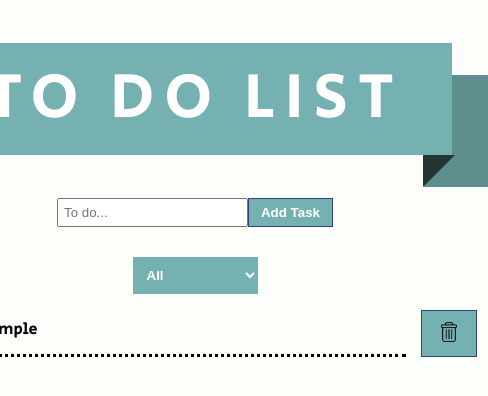
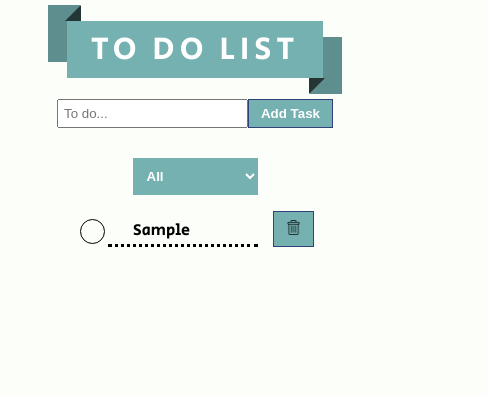
Before and after one commit to Gogulan12/task-app, a React (Create React App) app: page / in a window 390 px wide. Both pictures are taken after typing "Sample" into the empty fields and a click on the button "Add Task". Shown: the top 396 px of the page, 488 px wide, since content can reach past the window. Built offline with nearby package versions, Linux system fonts and the light colour scheme.

Commit message:
added media queries

```diff
--- a/src/App.css
+++ b/src/App.css
@@ -37,15 +37,7 @@
   }
 }
 
-/* colours to use:
-  A63446
-  FBFEF9
-  0C6291
-  000004
-  7E1946
-
-  #76b1b2
-*/
+/* //////////////////HEADER SECTION ///////////////////////////////// */
 
 body {
   background-color: #fbfef9;
@@ -65,7 +57,6 @@ header {
 h1 {
   position: relative;
   display: inline-block;
-  /* font-family: $basefont; */
   font-weight: 500;
   letter-spacing: 0.15em;
   white-space: nowrap;
@@ -118,7 +109,6 @@ span:before {
   bottom: -0.5em;
   left: -0.05em;
   pointer-events: none;
-  /* -webkit-mask: none; */
 }
 
 span:before {
@@ -139,14 +129,47 @@ span:after {
 
 /* ////////////////////////////// */
 
-/* h1 {
+/*//////////////////////FORM SECTION///////////////////////// */
+
+.select {
+  margin-top: 30px;
+}
+
+button {
+  box-shadow: inset 0px 1px 0px 0px #76b1b2;
+  background: linear-gradient(to bottom, #76b1b2 5%, #76b1b2 100%);
+  background-color: #76b1b2;
+  border: 1px solid #314179;
+  display: inline-block;
+  cursor: pointer;
+  color: #ffffff;
+  font-weight: bold;
+  padding: 6px 12px;
+  text-decoration: none;
+}
+
+button:hover {
+  background: linear-gradient(to bottom, #76b1b2 5%, #76b1b2 100%);
+  background-color: #76b1b2;
+}
+button:active {
+  position: relative;
+  top: 1px;
+}
+
+.todo-input {
+  padding: 5px;
+}
+
+.filter-todo {
+  background-color: #76b1b2;
+  border-style: none;
+  padding: 10px;
   color: white;
-  text-transform: uppercase;
-  font-family: "Secular One", sans-serif;
-  margin: 50px auto;
-  background-color: #76b1b2;
-  padding: 5px 80px;
-} */
+  font-weight: bold;
+}
+
+/*/////////////////TODO CONTAINER SECTION//////////////////// */
 
 .wrapper {
   max-width: 1260px;
@@ -161,7 +184,6 @@ span:after {
 
 .complete-btn {
   padding-right: 15px;
-  /* border-radius: 999px; */
   accent-color: #76b1b2;
   color: white;
 }
@@ -183,7 +205,6 @@ span:after {
   appearance: auto;
   color: white;
   clip-path: circle(50% at 50% 50%);
-  /* background-color: #66bb6a; */
 }
 
 /* //////////////////////////// */
@@ -214,50 +235,41 @@ span:after {
   list-style: none;
   border-bottom: 3px dotted black;
 
-  /* border-radius: 20px; */
   width: 400px;
   padding: 8px 25px 0 25px;
   text-align: left;
-  /* inline-size: 200px; */
   overflow-wrap: break-word;
 }
 
-.select {
-  margin-top: 30px;
+/* ///////////////////////MEDIA QUERIES ///////////////////////// */
+
+@media (max-width: 600px) {
+  .row {
+    font-size: 3rem;
   }
 
-button {
-  box-shadow: inset 0px 1px 0px 0px #76b1b2;
-  background: linear-gradient(to bottom, #76b1b2 5%, #76b1b2 100%);
-  background-color: #76b1b2;
-  border: 1px solid #314179;
-  display: inline-block;
-  cursor: pointer;
-  color: #ffffff;
-  /* font-family: Arial;
-  font-size: 13px; */
-  font-weight: bold;
-  padding: 6px 12px;
-  text-decoration: none;
+  .todo-item {
+    width: 280px;
   }
 
-button:hover {
-  background: linear-gradient(to bottom, #76b1b2 5%, #76b1b2 100%);
-  background-color: #76b1b2;
-}
-button:active {
-  position: relative;
-  top: 1px;
+  .rounded-checkbox {
+    width: 25px;
+    height: 25px;
+    margin-top: 8px;
   }
 
-.todo-input {
-  padding: 5px;
+  .trash-btn img {
+    padding: 0;
+    width: 15px;
+  }
 }
 
-.filter-todo {
-  background-color: #76b1b2;
-  border-style: none;
-  padding: 10px;
-  color: white;
-  font-weight: bold;
+@media (max-width: 475px) {
+  .row {
+    font-size: 2rem;
   }
+
+  .todo-item {
+    width: 100px;
+  }
+}
```
Also changed, not shown: src/components/Todo.js (+0 -10 lines), src/images/checked.png (deleted), src/images/x.png (deleted). Lines whose indentation alone changed are shown as unchanged.
